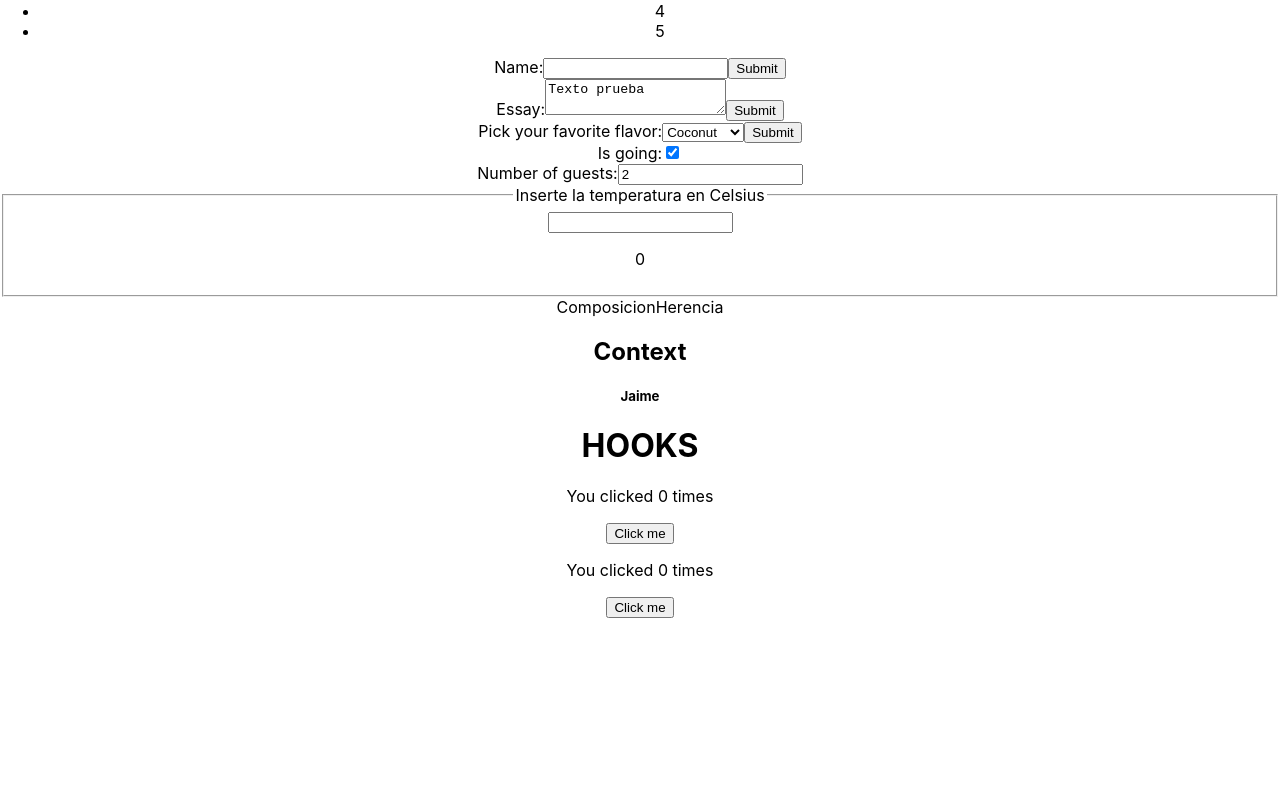
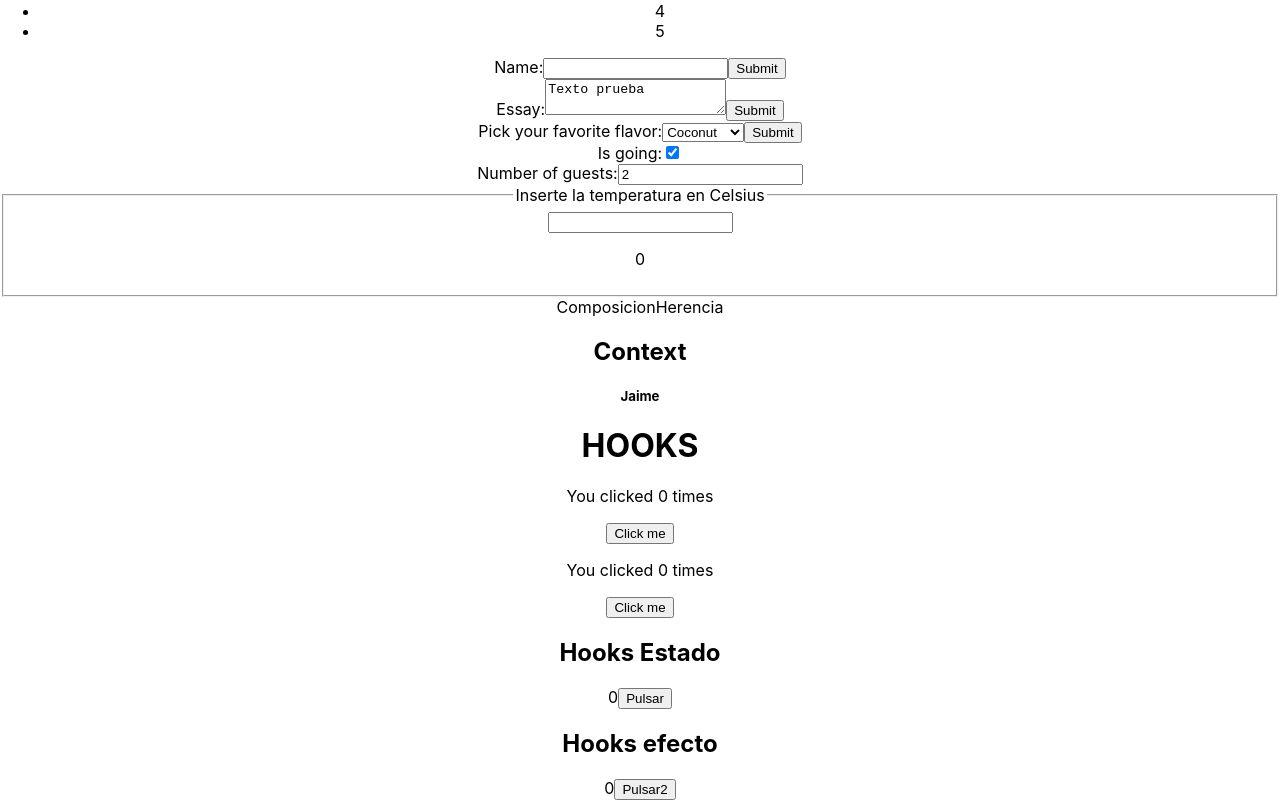
Before and after one commit to Jaipecas/ReactProjects, a React (Create React App) app in the folder basic-project/: page / in a window 1280 px wide. Shown: the part 885-1685 px from the top of the page. Before the commit the page ends 1503 px from the top, so only its background shows below. Built offline with nearby package versions, Linux system fonts and the light colour scheme.

Commit message:
Se añaden ejemplos hooks

```diff
--- a/basic-project/src/App.js
+++ b/basic-project/src/App.js
@@ -14,6 +14,8 @@ import LevantarEstado from "./ConceptosPrincipales/levantarEstado";
 import ComposicionHerencia from "./ConceptosPrincipales/composicionHerencia";
 import ContextPrueba from "./ConceptosPrincipales/context/context";
 import { PrimerVistazoHookEstado, PrimerVistazoHookEfecto } from "./hooks/primerVistazo";
+import HooksEstado from "./hooks/hooksEstado";
+import HooksEfecto from "./hooks/hooksEfecto";
 
 
 const user = {
@@ -45,6 +47,8 @@ const App = () => {
       <h1>HOOKS</h1>
       <PrimerVistazoHookEstado/>
       <PrimerVistazoHookEfecto/>
+      <HooksEstado tittle = "Hooks Estado"/>
+      <HooksEfecto/>
     </div>
   );
 };
--- /dev/null
+++ b/basic-project/src/hooks/hooksEfecto.js
@@ -0,0 +1,27 @@
+import React, { useState, useEffect } from "react";
+
+function HooksEfecto() {
+  const [count, setCount] = useState(0);
+
+  useEffect(() => {
+    //funcionaría como componentDidMount y componentDidUpdate
+    document.title = `Has hecho click ${count} veces`;
+    //Si se hace un return se sanearan los efectos anteriores a montar el componente
+    //NO ES NECESARIO SI CAUSA PROBLEMAS PERO ES UNA BUENA PRACTICA
+    return () => {
+      document.title = "";
+    };
+    //este parametro sirve para indicar si se ejecuta el efecto o no
+    //si count no ha cabiado en relación al renderizado anterior no se ejecuta el efecto
+  }, [count]);
+
+  return (
+    <div>
+      <h2>Hooks efecto</h2>
+      <label>{count}</label>
+      <button onClick={() => setCount(count + 1)}>Pulsar2</button>
+    </div>
+  );
+}
+
+export default HooksEfecto;
--- /dev/null
+++ b/basic-project/src/hooks/hooksEstado.js
@@ -0,0 +1,17 @@
+import React, { useState } from "react";
+
+export default function HooksEstado(props) {
+  const [count, setCount] = useState(0);
+
+  const updateCount = () => {
+    setCount(count + 1);
+  };
+
+  return (
+    <div>
+      <h2>{props.tittle}</h2>
+      <span>{count}</span>
+      <button onClick={updateCount}>Pulsar</button>
+    </div>
+  );
+}
```
